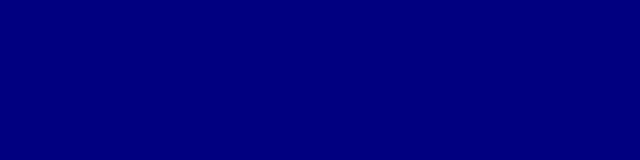
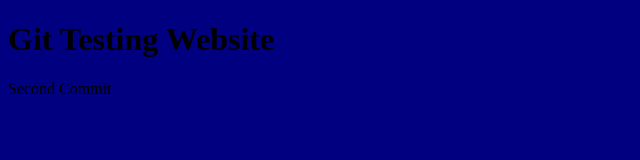
Before and after one commit to Tizzy1999/git-one, a plain HTML site: page index.html in a window 1280 px wide. Shown: the whole page, without its empty margins (0-640 px from the left). Drawn offline with Linux system fonts and the light colour scheme.

Commit message:
added index heading 1

```diff
--- a/index.html
+++ b/index.html
@@ -6,6 +6,7 @@
     <link rel="stylesheet" href="style.css">
   </head>
   <body>
-
+    <h1>Git Testing Website</h1>
+    <p>Second Commit</p>
   </body>
 </html>
```
